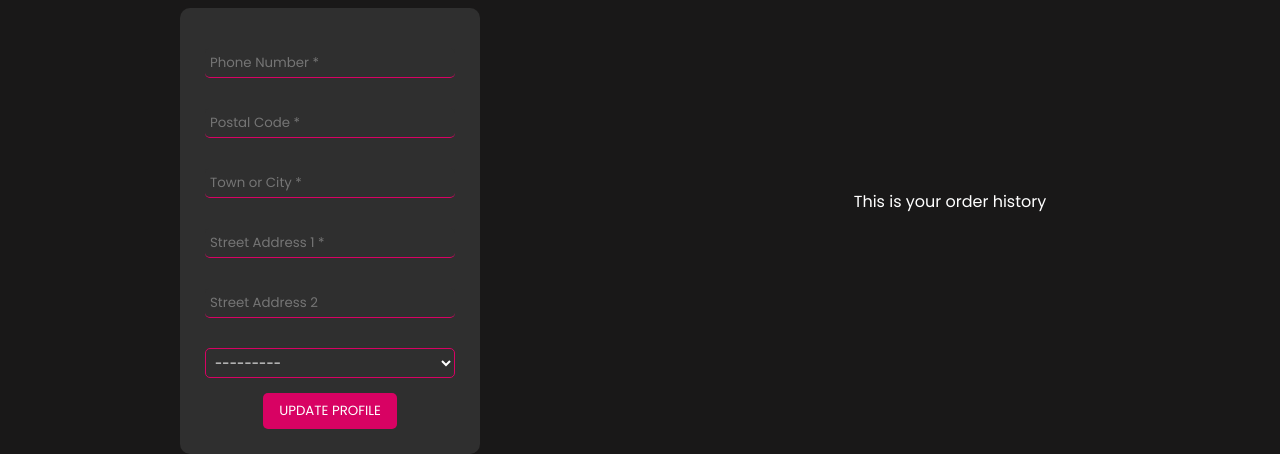
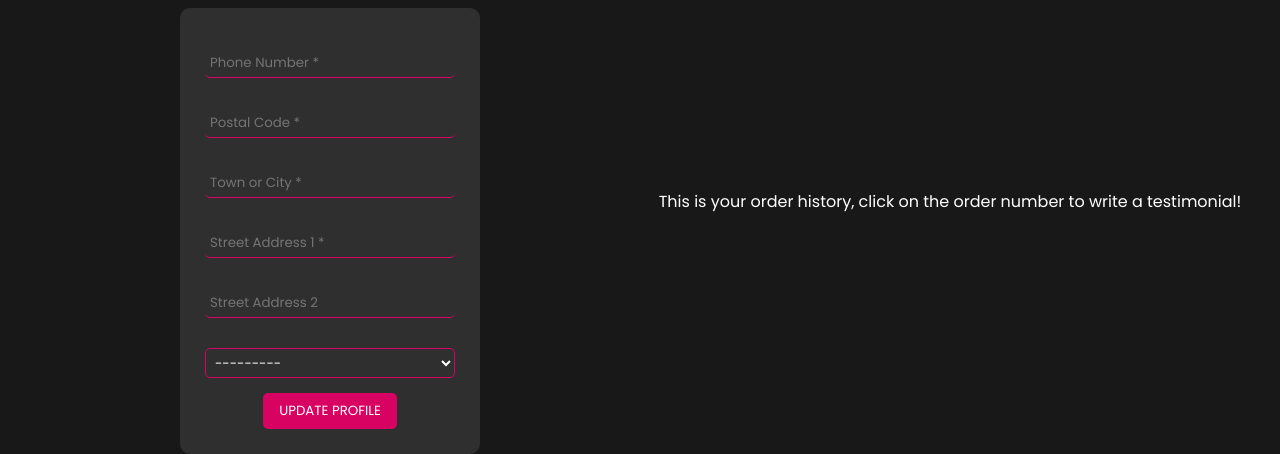
Before and after one commit to RebellionWebdesign/CI-FSD-PP5-SHIRTMONSTER, a Django app: page /profiles/show_user/1 in a window 1280 px wide. Shown: the part 224-678 px from the top of the page. Run offline with Django 3.2, Linux system fonts and the light colour scheme; the visitor is signed in with stand-in values (Sample User, id 1); data comes from the database, SQL or seed files in the repository; data that the repository does not hold is empty; some libraries are stand-ins or nearby versions.

Commit message:
Add instructions for user

```diff
--- a/profiles/templates/profiles/profiles.html
+++ b/profiles/templates/profiles/profiles.html
@@ -19,7 +19,7 @@
         </div>
         <div class="column-2 flex flex-center flex-column text-light">
             <p class="text-center">
-                This is your order history
+                This is your order history, click on the order number to write a testimonial!
             </p>
             {% for order in orders %}
                 <div class="order-container m-top">
```
